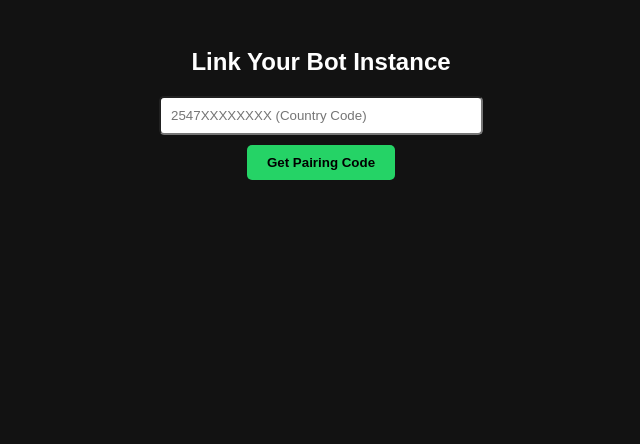
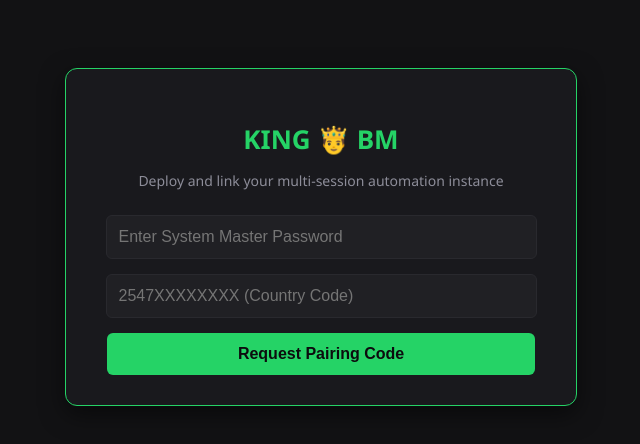
Before and after one commit to killerbm8-svg/KING-BM-, a website: page index.html in a window 1280 px wide. Shown: the whole page, without its empty margins (319-959 px from the left). Drawn offline with Linux system fonts and the light colour scheme.

Commit message:
Update index.html

```diff
--- a/index.html
+++ b/index.html
@@ -1,37 +1,103 @@
 <!DOCTYPE html>
 <html lang="en">
 <head>
-    <meta charset="viewport" content="width=device-width, initial-scale=1.0">
-    <title>Bot Linker Platform</title>
+    <meta charset="UTF-8">
+    <meta name="viewport" content="width=device-width, initial-scale=1.0">
+    <title>KING 🤴 BM - Dashboard</title>
     <style>
-        body { font-family: Arial; padding: 20px; background: #121212; color: white; text-align: center; }
-        input { padding: 10px; width: 80%; max-width: 300px; margin-bottom: 10px; border-radius: 5px; }
-        button { padding: 10px 20px; background: #25D366; color: black; border: none; border-radius: 5px; font-weight: bold;}
-        #codeDisplay { font-size: 24px; color: #25D366; margin-top: 20px; font-weight: bold; letter-spacing: 2px;}
+        body {
+            font-family: 'Segoe UI', Tahoma, Geneva, Verdana, sans-serif;
+            padding: 20px;
+            background-color: #121214;
+            color: #e1e1e6;
+            text-align: center;
+        }
+        .container {
+            max-width: 450px;
+            margin: 40px auto;
+            background: #19191d;
+            padding: 30px;
+            border-radius: 12px;
+            border: 1px solid #25d366;
+            box-shadow: 0 8px 24px rgba(0,0,0,0.5);
+        }
+        h2 { color: #25d366; margin-bottom: 5px; font-size: 26px; }
+        p { color: #8d8d99; font-size: 14px; margin-bottom: 25px; }
+        input {
+            padding: 12px;
+            width: 90%;
+            margin-bottom: 15px;
+            background: #202024;
+            border: 1px solid #29292e;
+            border-radius: 6px;
+            color: white;
+            font-size: 16px;
+        }
+        input:focus { border-color: #25d366; outline: none; }
+        button {
+            padding: 12px 24px;
+            background: #25d366;
+            color: #0c0c0e;
+            border: none;
+            border-radius: 6px;
+            font-weight: bold;
+            font-size: 16px;
+            cursor: pointer;
+            width: 95%;
+            transition: 0.2s;
+        }
+        button:hover { background: #1ebd59; }
+        #codeDisplay {
+            font-size: 26px;
+            color: #25d366;
+            margin-top: 25px;
+            font-weight: bold;
+            letter-spacing: 3px;
+            background: #202024;
+            padding: 10px;
+            border-radius: 6px;
+            display: none;
+        }
     </style>
 </head>
 <body>
-    <h2>Link Your Bot Instance</h2>
-    <input type="number" id="phone" placeholder="2547XXXXXXXX (Country Code)">
-    <br>
-    <button onclick="getCode()">Get Pairing Code</button>
-    <div id="codeDisplay"></div>
+    <div class="container">
+        <h2>KING 🤴 BM</h2>
+        <p>Deploy and link your multi-session automation instance</p>
+
+        <input type="password" id="password" placeholder="Enter System Master Password">
+        <input type="number" id="phone" placeholder="2547XXXXXXXX (Country Code)">
+
+        <button onclick="getCode()">Request Pairing Code</button>
+        <div id="codeDisplay"></div>
+    </div>
 
     <script>
         async function getCode() {
             const phone = document.getElementById('phone').value;
+            const password = document.getElementById('password').value;
             const display = document.getElementById('codeDisplay');
-            display.innerText = "Generating code... please wait 5 seconds...";
+
+            if(!password || !phone) {
+                alert("Please fill in both fields.");
+                return;
+            }
+
+            display.style.display = "block";
+            display.style.color = "#8d8d99";
+            display.innerText = "Connecting to socket core...";
 
             const res = await fetch('/pair', {
                 method: 'POST',
                 headers: { 'Content-Type': 'application/json' },
-                body: JSON.stringify({ phone })
+                body: JSON.stringify({ phone, password })
             });
             const data = await res.json();
             if(data.success) {
-                display.innerText = "YOUR CODE: " + data.code;
+                display.style.color = "#25d366";
+                display.innerText = data.code;
             } else {
+                display.style.color = "#ea4335";
                 display.innerText = "Error: " + data.error;
             }
         }
```
